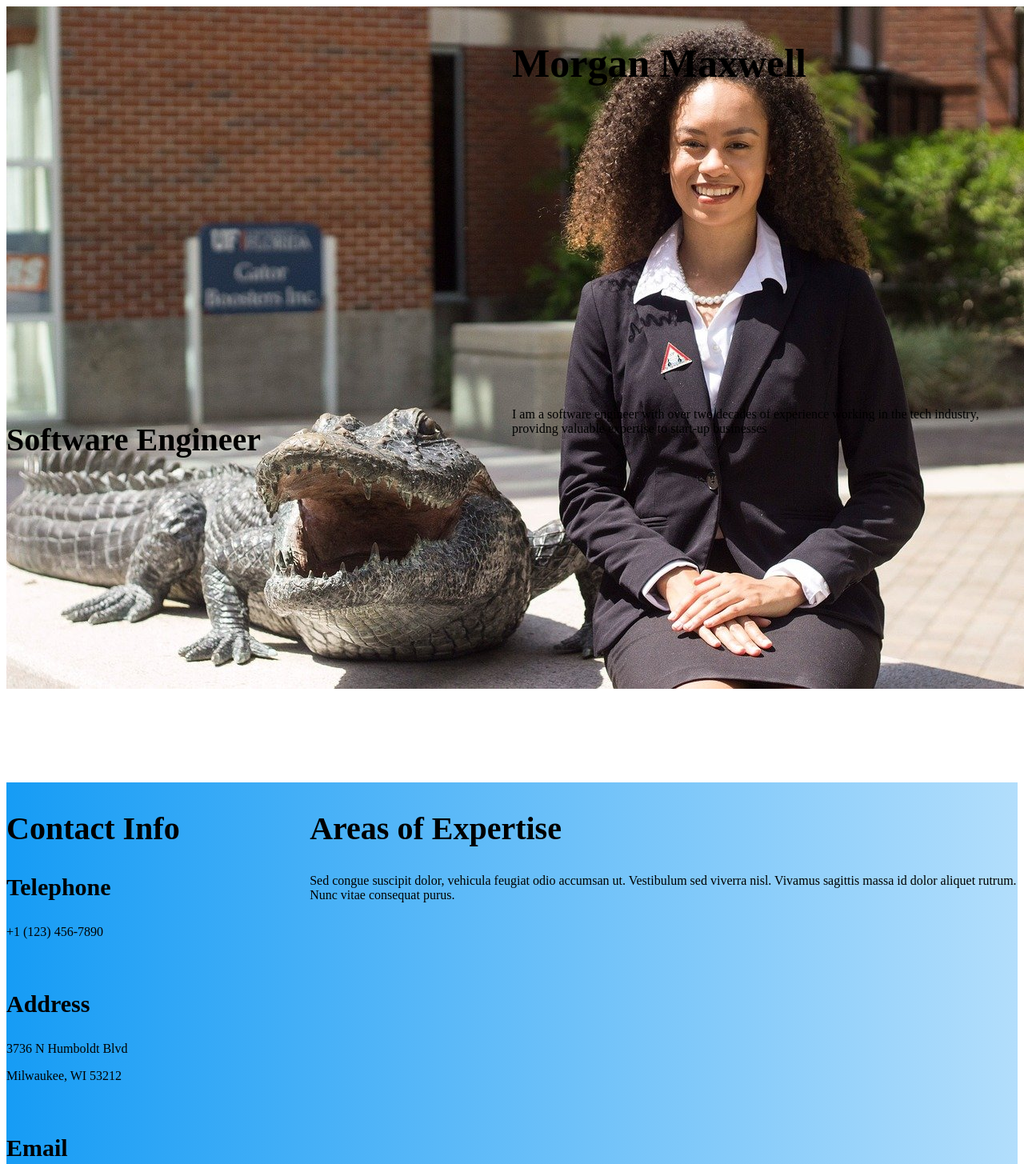
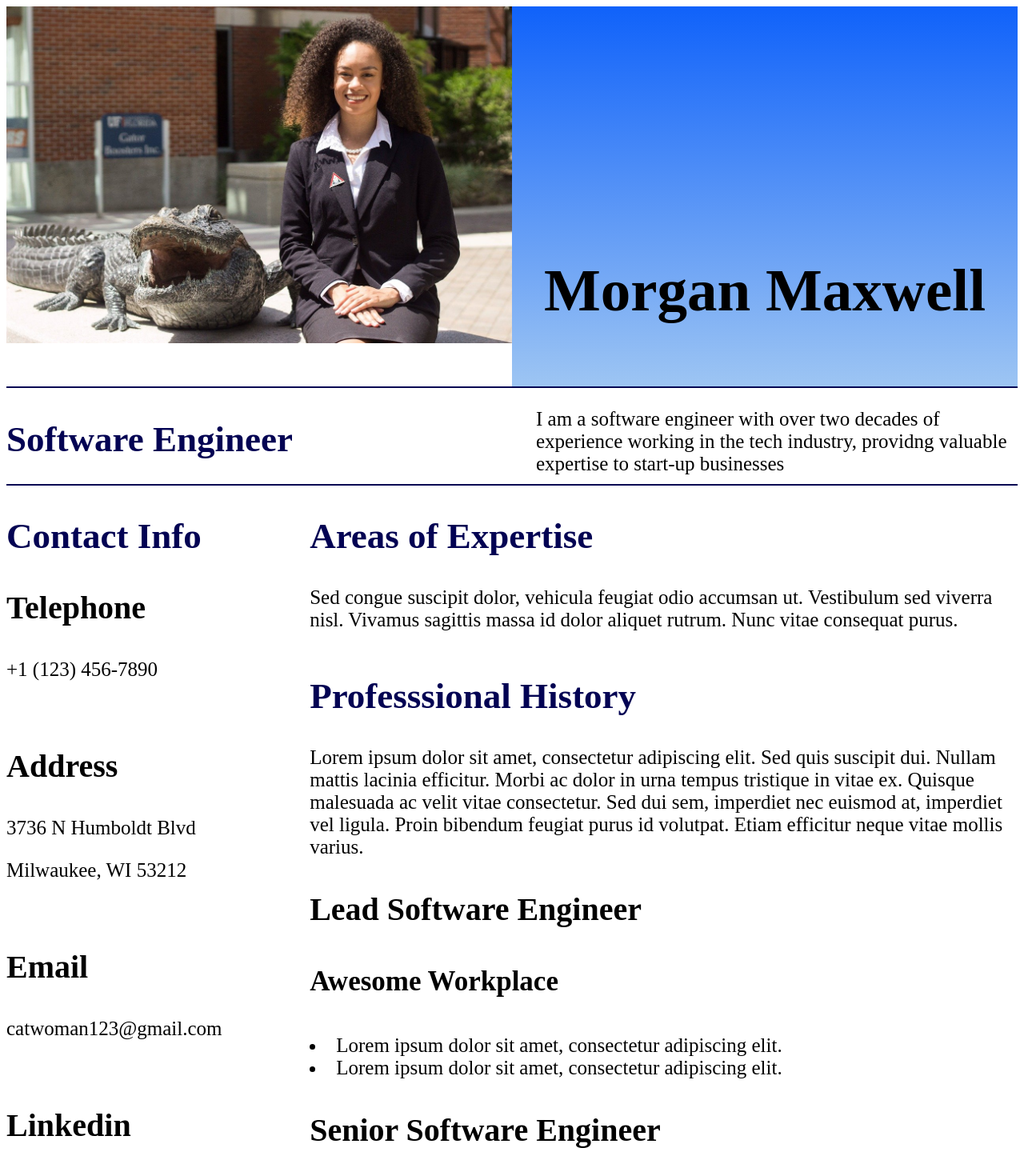
Before and after one commit to RacMcT/ACA_web101_rachel_mctavish, a plain HTML site: page resume.html in a window 1280 px wide. Shown: the top 1455 px of the page at 80% size. Drawn offline with Linux system fonts and the light colour scheme.

Commit message:
changed spacing and better styling

```diff
--- a/resume-styles.css
+++ b/resume-styles.css
@@ -1,31 +1,36 @@
+header{
+  display: grid;
+  grid-template-columns: 50% 50%;
+  grid-template-rows: 80% 20%;
+  border-bottom: 2px solid rgb(3, 3, 83);
+}
+
 main{
   display: grid;
   grid-template-columns: 30% 70%;
-  grid-template-rows: 33% 33% 34%;
-  background-image: linear-gradient(to left, rgb(178, 222, 252) , rgb(22, 156, 245));
-}
-
-header{
-  display: grid;
-  grid-template-columns: 50% 50%;
-  grid-template-rows: 50% 50%;
+  grid-template-rows: repeat(10, 100px);
 }
 
 .name{
   grid-row: 1/2;
   grid-column: 2/3;
+  background-image: linear-gradient(to bottom, rgb(16, 98, 250), rgb(157, 197, 243));
+  padding-top: 250px;
+  border-bottom: 2px solid rgb(3, 3, 83);
 }
 
 .headshot{
   grid-row: 1/2;
   grid-column: 1/2;
-  width: 500px;
-  height: 100%;
+  overflow: hidden;
+  width: 100%;
+  border-bottom: 2px solid rgb(3, 3, 83);
 }
 
 .bio{
   grid-row:2/3;
   grid-column: 2/3;
+  padding-left: 30px;
 }
 
 .job-title{
@@ -34,16 +39,16 @@ header{
 }
 
 .contact-info{
-  grid-row: 1/3;
+  grid-row: 1/10;
   grid-column: 1/2;
 }
 
 .prof-hist{
-  grid-row: 3/4;
+  grid-row: 3/10;
   grid-column: 2/3;
 }
 .educ-hist{
-  grid-row: 2/3;
+  grid-row: 12/16;
   grid-column: 2/3;
 }
 
@@ -53,14 +58,24 @@ header{
 }
 
 h1{
-  font-size: 50px;
+  font-size: 75px;
+  color:black;
+  text-align: center;
+  vertical-align: middle;
 }
 h2{
-  font-size:40px;
+  font-size:45px;
+  color:rgb(3, 3, 83);
 }
 h3{
-  font-size: 30px;
+  font-size: 40px;
 }
 h4{
-  font-size: 20px;
+  font-size: 35px;
 }
+p{
+  font-size: 25px;
+}
+li{
+  font-size: 25px;
+}
--- a/resume.html
+++ b/resume.html
@@ -9,7 +9,8 @@
 <body>
   <header>
     <section class="headshot">
-      <img src="headshot-with-gator.jpg" alt="professional headshot and aligator">
+      <img src="headshot-with-gator.jpg" alt="professional headshot and aligator"
+      width="100%"">
     </section>
     <section class="name">
       <h1>Morgan Maxwell</h1>
```
